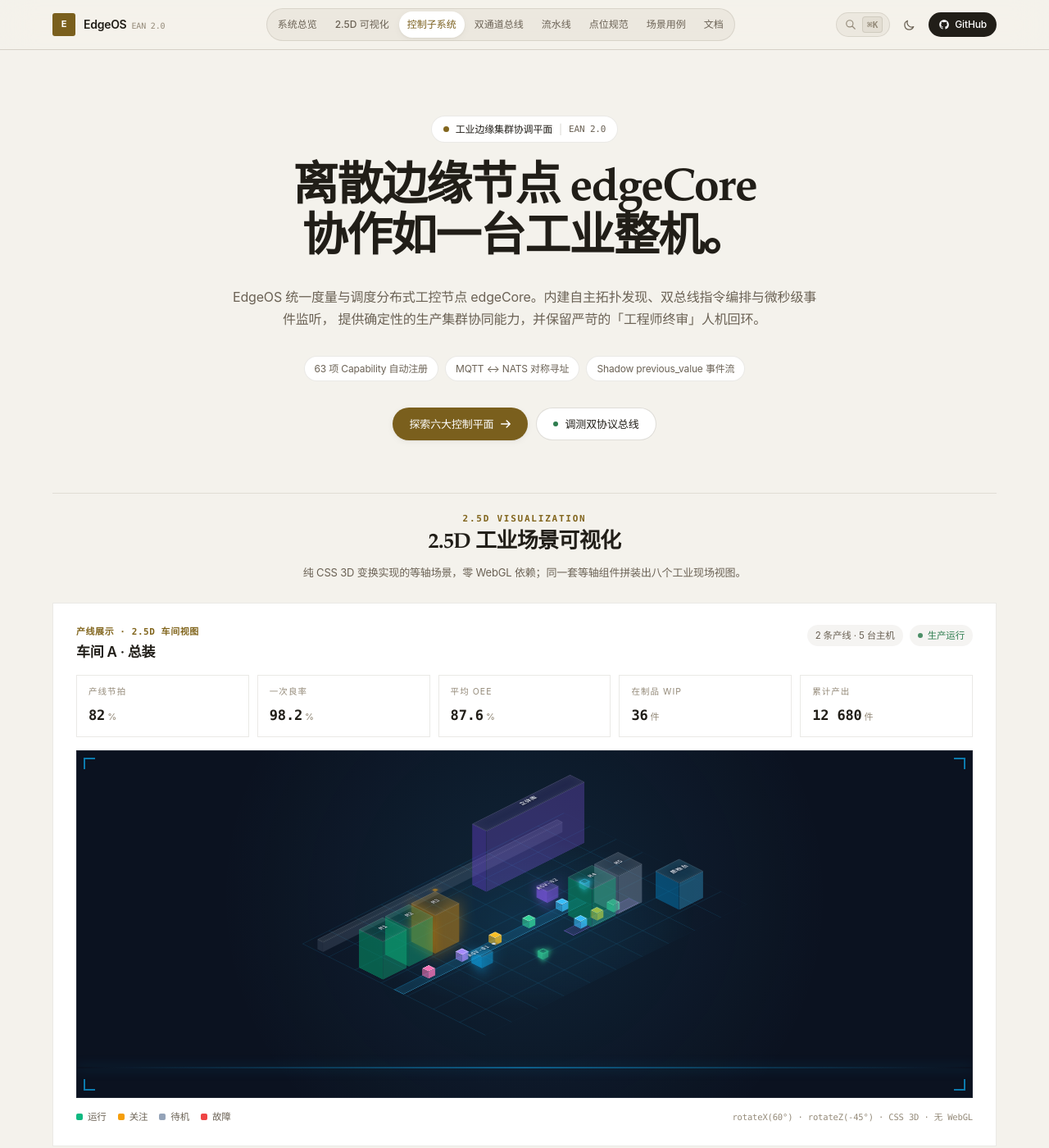
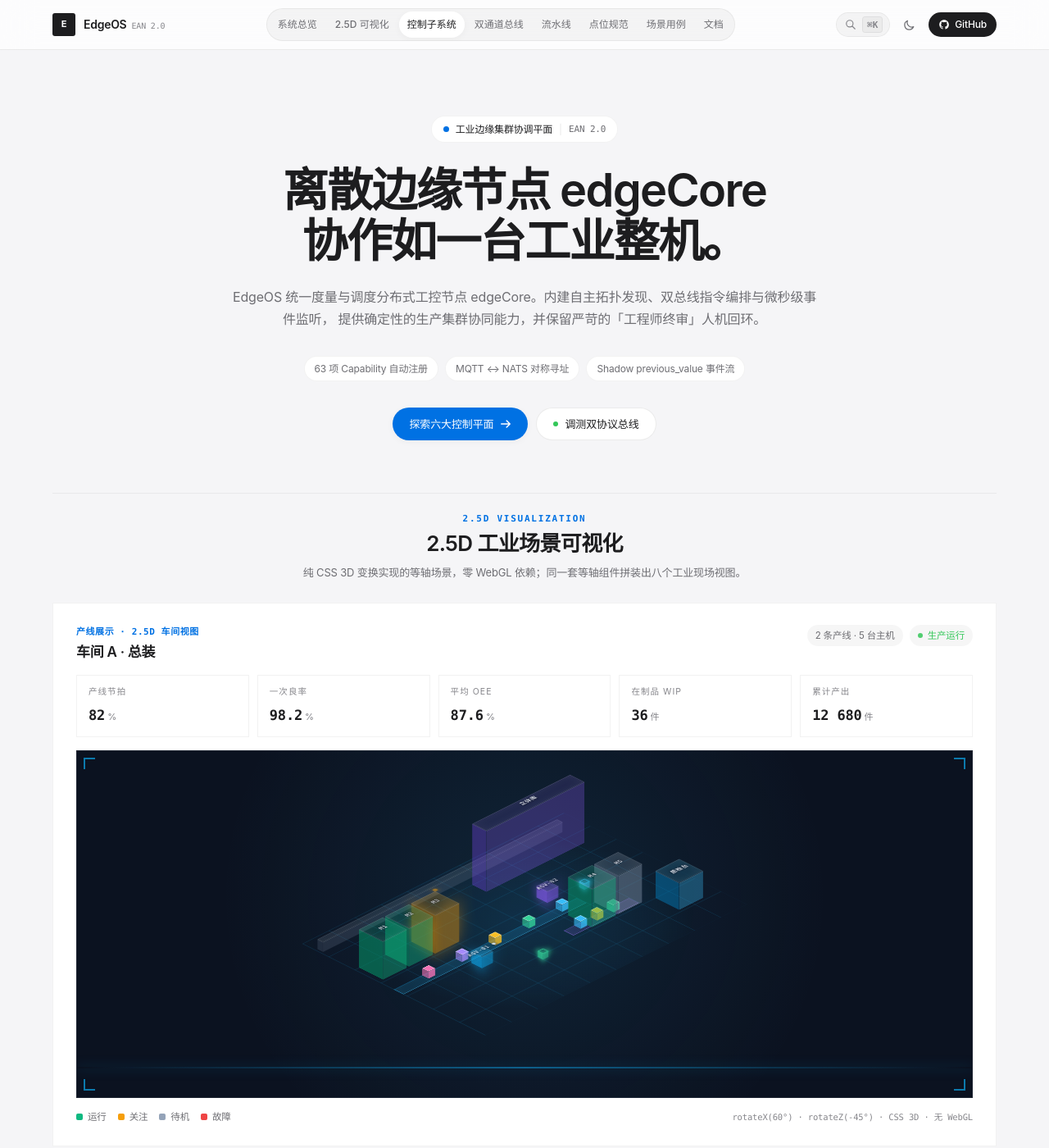
Before and after one commit to anviod/edgeOS, a Jekyll site: the page built from docs/index.html, in a window 1280 px wide and 1400 px high. Shown: the whole window at 82% size. Built offline with Jekyll 4.4.1, drawn with Linux system fonts in a browser that asks for light colours.

Commit message:
docs(portal): 配色回退为 Apple Pro Monochrome，标题改回系统无衬线
撤销上一版「工业金 + 暖白纸面 + Editorial 衬线标题」的全站换色，恢复 portal.css 原本的苹果中性灰蓝：纸面 #F5F5F7 / 表面 #FFFFFF / 主文字 #1D1D1F / 副文字 #6E6E73 / 三级 #86868B，唯一品牌强调色回到 Apple System Blue #0071E3（深色 #0A84FF）；深色纸面由暖黑 #14120e 回到纯黑 #000000。

同时按原始设计纪律回退金色专属的单色处理：方形品牌 mark 由金块改回黑块（hover #000 / 深色 #fff）、主按钮与胶囊激活段回到原文取值、proto-switch 与 capability/pipeline 激活态改回近黑 var(--text)，深色胶囊底色还原 rgba(120,120,128,.24)。--accent-deep 与 --accent-bright 两个为金色而生的令牌已无引用，随本次一并移除。

标题字体：--font-display 指向系统无衬线栈（SF Pro），与 iOS 26 一致。保留上一版的结构改进不变——发丝线分割、无卡片化、两层分发、四级苹果阴影仅服务浮层、流式版心 90%、胶囊分段导航。

验收：词法 / 层级契约 / 设计令牌（29 项计算样式断言，含文字与家族）/ DOM 70 项 / 布局 / 像素 六维全通过。缓存号 v10 → v11。

```diff
--- a/docs/_layouts/default.html
+++ b/docs/_layouts/default.html
@@ -28,7 +28,7 @@
         document.documentElement.dataset.themeSource = source;
       })();
     </script>
-    <link rel="stylesheet" href="{{ '/assets/style.css' | relative_url }}?v=10" />
+    <link rel="stylesheet" href="{{ '/assets/style.css' | relative_url }}?v=11" />
   </head>
   <body class="page-body">
     <div class="site-shell">
--- a/docs/_layouts/landing.html
+++ b/docs/_layouts/landing.html
@@ -28,8 +28,8 @@
         document.documentElement.dataset.themeSource = source;
       })();
     </script>
-    <link rel="stylesheet" href="{{ '/assets/style.css' | relative_url }}?v=10" />
-    <link rel="stylesheet" href="{{ '/assets/landing.css' | relative_url }}?v=10" />
+    <link rel="stylesheet" href="{{ '/assets/style.css' | relative_url }}?v=11" />
+    <link rel="stylesheet" href="{{ '/assets/landing.css' | relative_url }}?v=11" />
   </head>
   <body class="landing-body">
     <div class="landing-shell">
--- a/docs/_layouts/section-index.html
+++ b/docs/_layouts/section-index.html
@@ -28,8 +28,8 @@
         document.documentElement.dataset.themeSource = source;
       })();
     </script>
-    <link rel="stylesheet" href="{{ '/assets/style.css' | relative_url }}?v=10" />
-    <link rel="stylesheet" href="{{ '/assets/landing.css' | relative_url }}?v=10" />
+    <link rel="stylesheet" href="{{ '/assets/style.css' | relative_url }}?v=11" />
+    <link rel="stylesheet" href="{{ '/assets/landing.css' | relative_url }}?v=11" />
   </head>
   <body class="page-body">
     <div class="site-shell">
--- a/docs/assets/landing.css
+++ b/docs/assets/landing.css
@@ -594,8 +594,8 @@
 
 .capability-card.is-active {
   border-color: var(--text);
-  box-shadow: inset 2px 0 0 var(--accent);
-  border-top-color: var(--accent-line);
+  box-shadow: inset 2px 0 0 var(--text);
+  border-top-color: var(--line-strong);
   background: var(--surface);
 }
 
@@ -900,7 +900,7 @@
 
 .proto-switch__btn.is-active {
   background: var(--text);
-  color: var(--accent-deep);
+  color: var(--surface);
   box-shadow: var(--sh-sm);
 }
 
@@ -1113,7 +1113,7 @@
 
 .pipeline-step.is-active {
   border-color: var(--text);
-  box-shadow: inset 0 2px 0 var(--accent);
+  box-shadow: inset 0 2px 0 var(--text);
   background: var(--surface);
 }
 
@@ -2245,7 +2245,7 @@
   font-variant-numeric: tabular-nums;
 }
 
-/* —— Editorial：版面级标题走衬线，卡片与小标题维持无衬线 —— */
+/* —— 版面级标题：与大标题同库同重，收紧字距拉出层级 —— */
 .hero-copy h1,
 .section-heading h2 {
   font-family: var(--font-display);
--- a/docs/assets/style.css
+++ b/docs/assets/style.css
@@ -5,89 +5,94 @@
         毛玻璃吸顶栏 · 方形品牌 mark · 胶囊分段导航 / 按钮 / 命令面板 /
         Toast / 页脚 / 文档内页 / 响应式 / 无障碍与降级 / 打印
 
-   视觉语言：明亮优先 · 工业金 · Editorial / Ledger · 发丝线分割 · 无卡片化
+   视觉语言：Apple Pro Monochrome · 系统蓝强调 · 高阶灰阶 · 发丝线分割 · 无卡片化
    首页专属样式在 landing.css，必须在本文件之后加载。
 
    沿革：本文件此前被 2026-08-06 的一次批量导入覆盖为一套
    "Black Gold Premium Theme"（从 edgeCore 老站反推的暗金暗色卡片主题），
-   全站零引用，已随本次样式统一整体移除，不再保留任何暗金卡片代码。
+   全站零引用，已随样式统一整体移除，不再保留任何暗金卡片代码。
    现内容为从原 portal.css 提取、合并并打磨后的基础层。
+   其后一度换成的「工业金 + 暖白纸面 + 衬线标题」已整体回退，
+   恢复为 portal.css 原本的 Apple Pro Monochrome 与系统无衬线标题。
    ========================================================================== */
 
 /* ==========================================================================
    1. 设计令牌
    --------------------------------------------------------------------------
-   工业金 · Editorial / Ledger
-
-   纸面是暖白，不是冷灰；分割一律用发丝线，不用卡片投影。
-   强调色只有一支工业金 —— 正文级金给文字与描边，深金做实心块底，
-   亮金只出现在深色表面上。绿 / 琥珀 / 红属状态语义，不作装饰。
+   Apple Pro Monochrome · iOS 26 语义色
+
+   单一色系 + 高阶灰阶：纸面 #F5F5F7，表面 #FFFFFF，
+   主文字 #1D1D1F，副文字 #6E6E73，三级 #86868B。
+   唯一品牌强调色是 Apple System Blue —— 链接、焦点环、主按钮、实时点用它；
+   选中 / 激活态一律走近黑单色（var(--text)），不抢强调色。
+   状态色（绿 / 橙 / 红）只在语义必要处微量出现，不作装饰。
+
+   分割一律用发丝线，不用卡片投影。
    四级苹果阴影收敛为「浮层层级」：只服务抽屉、命令面板、终端窗口、Toast，
    内容区块一律不投影 —— 这是与卡片化设计的根本区别。
+   标题与正文同走系统无衬线栈（SF Pro），与 iOS 26 观感一致。
    ========================================================================== */
 
 :root {
   color-scheme: light;
 
-  /* —— 表面：暖白纸面 —— */
-  --bg: #F4F2EC;
+  /* —— 表面 —— */
+  --bg: #F5F5F7;
   --surface: #FFFFFF;
-  --surface-sub: #FAF8F3;
-  --surface-sunken: rgba(56, 44, 18, 0.05);
-  --surface-hover: rgba(56, 44, 18, 0.035);
+  --surface-sub: #FAFAFC;
+  --surface-sunken: rgba(0, 0, 0, 0.035);
+  --surface-hover: rgba(0, 0, 0, 0.024);
 
   /* —— 发丝线：全站唯一的分割语言 —— */
-  --line: rgba(56, 44, 18, 0.16);
-  --line-strong: rgba(56, 44, 18, 0.34);
-  --line-hair: rgba(56, 44, 18, 0.1);
-
-  /* —— 文字：暖墨 —— */
-  --text: #211e18;
-  --text-2: #6b6255;
-  --text-3: #948a79;
-
-  /* —— 品牌强调：工业金（全局唯一）—— */
-  --accent: #82661e;        /* 正文级金：白底对比 4.9:1，可做链接与激活文字 */
-  --accent-hover: #96762a;
-  --accent-deep: #7a5f1d;   /* 实心金底：配白字对比 6.0:1 */
-  --accent-bright: #d9be72; /* 深色表面上的金 */
-  --accent-soft: rgba(130, 102, 30, 0.1);
-  --accent-line: rgba(130, 102, 30, 0.32);
+  --line: rgba(0, 0, 0, 0.08);
+  --line-strong: rgba(0, 0, 0, 0.18);
+  --line-hair: rgba(0, 0, 0, 0.05);
+
+  /* —— 文字：高阶灰阶 —— */
+  --text: #1D1D1F;
+  --text-2: #6E6E73;
+  --text-3: #86868B;
+
+  /* —— 品牌强调：Apple System Blue（全局唯一）—— */
+  --accent: #0071E3;
+  --accent-hover: #0077ED;
+  --accent-soft: rgba(0, 113, 227, 0.08);
+  --accent-line: rgba(0, 113, 227, 0.24);
 
   /* —— 状态（语义，非装饰）—— */
-  --green: #2e7d4f;
-  --green-deep: #1f5c39;
-  --green-soft: rgba(46, 125, 79, 0.1);
-  --orange: #b0741a;
-  --orange-deep: #8a5a12;
-  --orange-soft: rgba(176, 116, 26, 0.12);
-  --red: #b3372e;
-  --red-soft: rgba(179, 55, 46, 0.1);
+  --green: #34C759;
+  --green-deep: #248A3D;
+  --green-soft: rgba(52, 199, 89, 0.1);
+  --orange: #FF9500;
+  --orange-deep: #C93400;
+  --orange-soft: rgba(255, 149, 0, 0.1);
+  --red: #FF3B30;
+  --red-soft: rgba(255, 59, 48, 0.09);
 
   /* —— macOS 终端窗口：保留真实窗口语汇 —— */
-  --term-bg: #1e1c17;
-  --term-bar: #26231c;
+  --term-bg: #1E1E1E;
+  --term-bar: #262626;
   --term-line: rgba(255, 255, 255, 0.1);
-  --term-text: #ede8dd;
-  --term-dim: #918a7c;
-  --term-json: #7ee787;
-  --term-key: #9cdcfe;
-  --term-str: #7ee787;
-  --term-num: #f0a868;
-  --term-comment: #6e7681;
-  --dot-red: #ff5f56;
-  --dot-yellow: #ffbd2e;
-  --dot-green: #27c93f;
+  --term-text: #E8E8ED;
+  --term-dim: #8E8E93;
+  --term-json: #7EE787;
+  --term-key: #9CDCFE;
+  --term-str: #7EE787;
+  --term-num: #F0A868;
+  --term-comment: #6E7681;
+  --dot-red: #FF5F56;
+  --dot-yellow: #FFBD2E;
+  --dot-green: #27C93F;
 
   /* —— 苹果四级阴影：只服务于浮层 —— */
-  --sh-sm: 0 1px 2px rgba(33, 30, 24, 0.06), 0 2px 8px rgba(33, 30, 24, 0.05);
-  --sh-md: 0 4px 12px rgba(33, 30, 24, 0.07), 0 8px 24px rgba(33, 30, 24, 0.06);
-  --sh-lg: 0 8px 20px rgba(33, 30, 24, 0.08), 0 16px 40px rgba(33, 30, 24, 0.08);
-  --sh-float: 0 24px 60px rgba(33, 30, 24, 0.16), 0 2px 6px rgba(33, 30, 24, 0.06);
-  --sh-term: inset 0 1px 0 rgba(255, 255, 255, 0.05), 0 8px 24px rgba(33, 30, 24, 0.16);
+  --sh-sm: 0 2px 8px rgba(0, 0, 0, 0.04);
+  --sh-md: 0 8px 24px rgba(0, 0, 0, 0.06);
+  --sh-lg: 0 16px 40px rgba(0, 0, 0, 0.08);
+  --sh-float: 0 20px 48px rgba(0, 0, 0, 0.1), 0 1px 2px rgba(0, 0, 0, 0.05);
+  --sh-term: inset 0 1px 0 rgba(255, 255, 255, 0.05), 0 8px 24px rgba(0, 0, 0, 0.12);
 
   /* —— 毛玻璃 —— */
-  --glass-nav: rgba(244, 242, 236, 0.72);
+  --glass-nav: rgba(255, 255, 255, 0.72);
   --glass-blur: saturate(180%) blur(20px);
 
   /* —— 圆角：胶囊控制件保留，容器一律直角 —— */
@@ -102,8 +107,8 @@
   /* —— 版式 —— */
   --font-sans: -apple-system, BlinkMacSystemFont, "SF Pro Text", "Segoe UI Variable Text",
     "Segoe UI", "PingFang SC", "Hiragino Sans GB", "Microsoft YaHei", "Noto Sans SC", sans-serif;
-  --font-display: "Iowan Old Style", "Palatino Linotype", Palatino, "Songti SC",
-    "Source Han Serif SC", "Noto Serif SC", Georgia, "Times New Roman", "SimSun", serif;
+  /* 标题同走系统无衬线栈：iOS 26 只有一个家族，靠字重与字号分层 */
+  --font-display: var(--font-sans);
   --font-mono: "SF Mono", ui-monospace, "JetBrains Mono", "Cascadia Mono", Menlo,
     Consolas, "Liberation Mono", monospace;
 
@@ -125,46 +130,44 @@
 [data-theme="dark"] {
   color-scheme: dark;
 
-  --bg: #14120e;
-  --surface: #1c1915;
-  --surface-sub: #191713;
-  --surface-sunken: rgba(255, 255, 255, 0.07);
-  --surface-hover: rgba(255, 255, 255, 0.045);
-
-  --line: rgba(233, 220, 190, 0.16);
-  --line-strong: rgba(233, 220, 190, 0.34);
-  --line-hair: rgba(233, 220, 190, 0.1);
-
-  --text: #f2ede2;
-  --text-2: #b5ac9b;
-  --text-3: #8c8475;
-
-  --accent: #d9be72;
-  --accent-hover: #e7d18e;
-  --accent-deep: #b99a46;
-  --accent-bright: #ead9a0;
-  --accent-soft: rgba(217, 190, 114, 0.14);
-  --accent-line: rgba(217, 190, 114, 0.34);
-
-  --green: #3fa86a;
-  --green-deep: #3fa86a;
-  --green-soft: rgba(63, 168, 106, 0.14);
-  --orange: #d99a3c;
-  --orange-deep: #d99a3c;
-  --orange-soft: rgba(217, 154, 60, 0.14);
-  --red: #d9564a;
-  --red-soft: rgba(217, 86, 74, 0.14);
-
-  --term-bg: #17150f;
-  --term-bar: #201d16;
-
-  --sh-sm: 0 1px 2px rgba(0, 0, 0, 0.42), 0 2px 8px rgba(0, 0, 0, 0.34);
-  --sh-md: 0 4px 12px rgba(0, 0, 0, 0.46), 0 8px 24px rgba(0, 0, 0, 0.42);
-  --sh-lg: 0 8px 20px rgba(0, 0, 0, 0.5), 0 16px 40px rgba(0, 0, 0, 0.46);
-  --sh-float: 0 24px 60px rgba(0, 0, 0, 0.68), 0 2px 6px rgba(0, 0, 0, 0.4);
+  --bg: #000000;
+  --surface: #1D1D1F;
+  --surface-sub: #161617;
+  --surface-sunken: rgba(255, 255, 255, 0.08);
+  --surface-hover: rgba(255, 255, 255, 0.04);
+
+  --line: rgba(255, 255, 255, 0.12);
+  --line-strong: rgba(255, 255, 255, 0.3);
+  --line-hair: rgba(255, 255, 255, 0.07);
+
+  --text: #F5F5F7;
+  --text-2: #A1A1A6;
+  --text-3: #86868B;
+
+  --accent: #0A84FF;
+  --accent-hover: #3D9BFF;
+  --accent-soft: rgba(10, 132, 255, 0.16);
+  --accent-line: rgba(10, 132, 255, 0.38);
+
+  --green: #30D158;
+  --green-deep: #30D158;
+  --green-soft: rgba(48, 209, 88, 0.14);
+  --orange: #FF9F0A;
+  --orange-deep: #FF9F0A;
+  --orange-soft: rgba(255, 159, 10, 0.14);
+  --red: #FF453A;
+  --red-soft: rgba(255, 69, 58, 0.14);
+
+  --term-bg: #161617;
+  --term-bar: #1F1F21;
+
+  --sh-sm: 0 2px 8px rgba(0, 0, 0, 0.4);
+  --sh-md: 0 8px 24px rgba(0, 0, 0, 0.5);
+  --sh-lg: 0 16px 40px rgba(0, 0, 0, 0.58);
+  --sh-float: 0 20px 48px rgba(0, 0, 0, 0.66), 0 1px 2px rgba(0, 0, 0, 0.4);
   --sh-term: 0 8px 24px rgba(0, 0, 0, 0.5);
 
-  --glass-nav: rgba(20, 18, 14, 0.72);
+  --glass-nav: rgba(22, 22, 23, 0.72);
 }
 
 /* ==========================================================================
@@ -286,7 +289,7 @@ canvas {
   font-variant-numeric: tabular-nums;
 }
 
-/* —— Editorial 大标题：衬线只给版面级标题，正文与小标题仍走无衬线 —— */
+/* —— 版面级标题：家族统一走系统无衬线，靠字号与字重分层 —— */
 .doc-content h1,
 .doc-content h2 {
   font-family: var(--font-display);
@@ -473,8 +476,8 @@ canvas {
   width: 28px;
   height: 28px;
   border-radius: 3px;
-  background: var(--accent-deep);
-  color: #fff;
+  background: var(--text);
+  color: var(--surface);
   font-size: 11px;
   font-weight: 700;
   letter-spacing: 0;
@@ -482,11 +485,11 @@ canvas {
 }
 
 .site-brand:hover .site-brand__mark {
-  background: var(--accent);
+  background: #000;
 }
 
 [data-theme="dark"] .site-brand:hover .site-brand__mark {
-  background: var(--accent-bright);
+  background: #fff;
 }
 
 .site-brand__pulse {
@@ -576,19 +579,19 @@ canvas {
 
 .nav-segment__btn.is-active {
   background: var(--surface);
-  color: var(--accent-deep);
+  color: var(--text);
   box-shadow: var(--sh-sm);
 }
 
 /* 深色下容器本身接近纯黑，选中项必须显著提亮才有层级（对齐苹果 HIG 深色分段控制器） */
 [data-theme="dark"] .nav-segment {
-  background: rgba(255, 255, 255, 0.08);
+  background: rgba(120, 120, 128, 0.24);
   border-color: transparent;
 }
 
 [data-theme="dark"] .nav-segment__btn.is-active {
-  background: rgba(255, 255, 255, 0.16);
-  color: var(--accent-bright);
+  background: rgba(255, 255, 255, 0.24);
+  color: #ffffff;
   box-shadow: none;
 }
 
@@ -752,13 +755,13 @@ canvas {
 }
 
 .btn--primary {
-  background: var(--accent-deep);
+  background: var(--accent);
   color: #fff;
   box-shadow: var(--sh-sm);
 }
 
 .btn--primary:hover {
-  background: var(--accent);
+  background: var(--accent-hover);
 }
 
 .btn--ghost {
```
